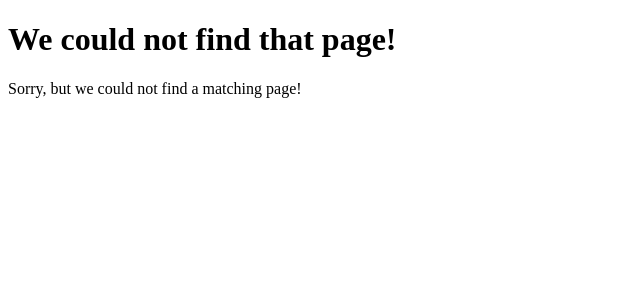
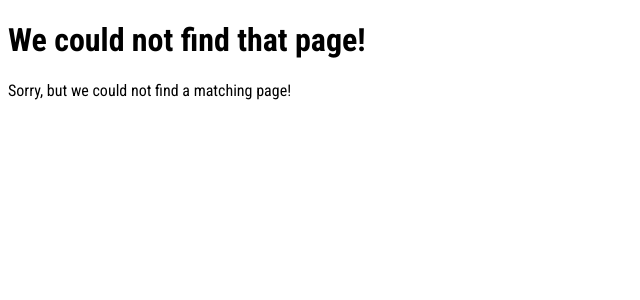
Before and after one commit to mjpark-haezoom/Python-Django---The-Practical-Guide, a Django app: template monthly_challenges/templates/404.html in a window 1280 px wide. Shown: the top 300 px of the page, without its empty margins (0-640 px from the left). Run offline with Django 5.2, Linux system fonts and the light colour scheme; the template is opened without the code that fills it, so the values that code supplies are empty.

Commit message:
feat: Adding Global Static Files

```diff
--- a/monthly_challenges/monthly_challenges/settings.py
+++ b/monthly_challenges/monthly_challenges/settings.py
@@ -120,6 +120,10 @@ USE_TZ = True
 
 STATIC_URL = 'static/'
 
+STATICFILES_DIRS = [
+    BASE_DIR / "static"
+]
+
 # Default primary key field type
 # https://docs.djangoproject.com/en/5.2/ref/settings/#default-auto-field
 
--- /dev/null
+++ b/monthly_challenges/static/styles.css
@@ -0,0 +1,9 @@
+@import url('https://fonts.googleapis.com/css2?family=Roboto+Condensed:ital,wght@0,100..900;1,100..900&display=swap');
+
+html {
+    font-family: "Roboto Condensed", sans-serif;
+}
+
+body {
+    margin: 0,
+}
--- a/monthly_challenges/templates/base.html
+++ b/monthly_challenges/templates/base.html
@@ -1,9 +1,12 @@
+{% load static %}
+
 <!DOCTYPE html>
 <html lang="en">
     <head>
         <meta charset="UTF-8">
         <meta name="viewport" content="width=device-width, initial-scale=1.0">
         <title>{% block page_title %} My Challenges {% endblock %}</title>
+        <link rel="stylesheet" href="{% static "styles.css" %}">
         {% block css_files %} {% endblock %}
     </head>
     <body>
```
